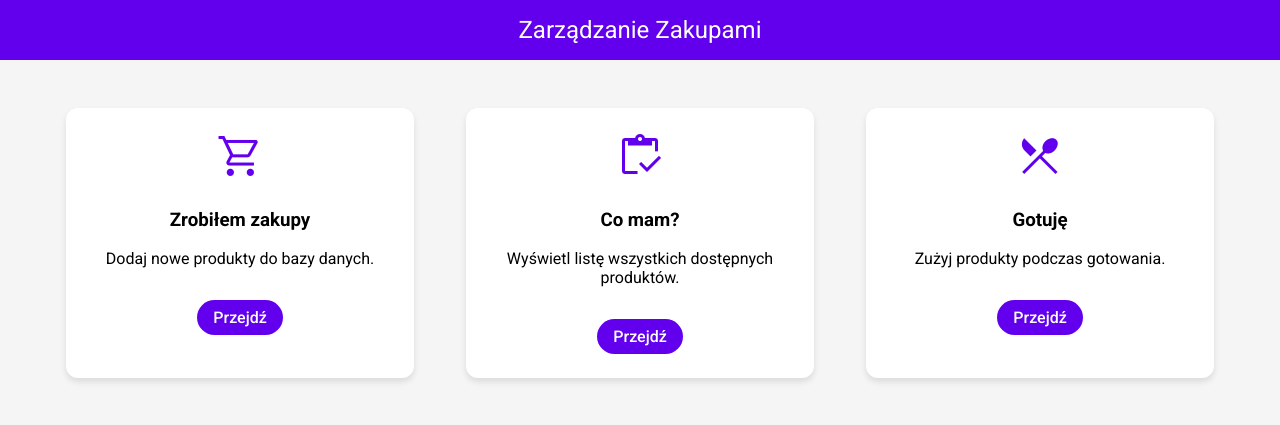
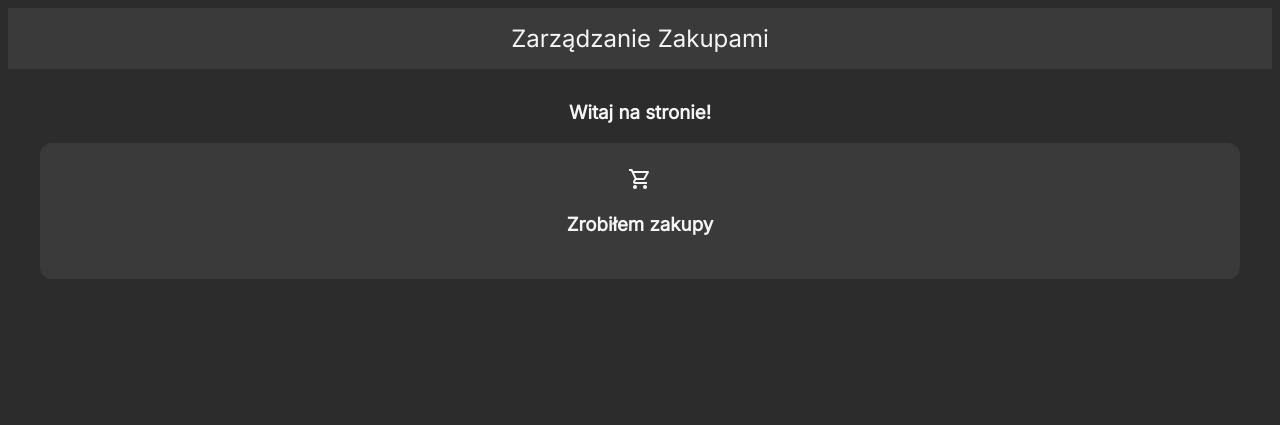
Before and after one commit to codemarcinu/shopping_management, a Flask app: page / in a window 1280 px wide. Shown: the top 425 px of the page. Run offline with Flask 3, Linux system fonts and the light colour scheme.

Commit message:
Update index.html

```diff
--- a/templates/index.html
+++ b/templates/index.html
@@ -4,81 +4,49 @@
     <meta charset="UTF-8">
     <meta name="viewport" content="width=device-width, initial-scale=1.0">
     <title>Strona Główna</title>
-    <!-- Google Fonts & Icons -->
-    <link href="https://fonts.googleapis.com/css2?family=Roboto:wght@400;500;700&display=swap" rel="stylesheet">
+    <link href="https://fonts.googleapis.com/css2?family=Inter:wght@300;400&display=swap" rel="stylesheet">
     <link href="https://fonts.googleapis.com/css2?family=Material+Symbols+Outlined" rel="stylesheet">
-    <!-- Wbudowane style -->
     <style>
         :root {
-            --md-primary: #6200EE; /* Primary kolor */
-            --md-primary-container: #BB86FC; /* Primary Container */
-            --md-secondary: #03DAC6; /* Secondary */
-            --md-background: #F5F5F5; /* Tło */
-            --md-surface: #FFFFFF; /* Powierzchnie */
-            --md-on-primary: #FFFFFF; /* Tekst na kolorze primary */
+            --primary-color: #2C2C2C;
+            --secondary-color: #3A3A3A;
+            --text-color: #F5F5F5;
+            --hover-color: #444444;
         }
-
         body {
-            font-family: 'Roboto', sans-serif;
-            background-color: var(--md-background);
-            margin: 0;
-            padding: 0;
+            font-family: 'Inter', sans-serif;
+            background-color: var(--primary-color);
+            color: var(--text-color);
         }
-
         nav {
-            background-color: var(--md-primary);
+            background-color: var(--secondary-color);
             padding: 1rem;
         }
-
         nav a {
-            color: var(--md-on-primary);
+            color: var(--text-color);
+            text-decoration: none;
             font-size: 1.5rem;
-            text-decoration: none;
             text-align: center;
             display: block;
         }
-
         .container {
             max-width: 1200px;
             margin: 2rem auto;
-            padding: 0 1rem;
-        }
-
-        .row {
-            display: flex;
-            justify-content: space-around;
-            flex-wrap: wrap;
-        }
-
-        .card {
-            background-color: var(--md-surface);
-            border-radius: 12px;
-            box-shadow: 0px 4px 6px rgba(0, 0, 0, 0.1);
-            width: 300px;
-            margin: 1rem;
-            padding: 1.5rem;
             text-align: center;
         }
-
-        .card i, .card .material-symbols-outlined {
-            font-size: 48px;
-            color: var(--md-primary);
-            margin-bottom: 10px;
+        .card {
+            background-color: var(--secondary-color);
+            border-radius: 12px;
+            padding: 1.5rem;
+            margin: 1rem auto;
         }
-
-        .card .btn {
-            background-color: var(--md-primary);
-            color: var(--md-on-primary);
-            border-radius: 20px;
-            font-weight: 500;
+        .btn {
+            background-color: var(--hover-color);
+            color: var(--text-color);
+            border-radius: 8px;
             text-decoration: none;
             padding: 0.5rem 1rem;
             display: inline-block;
-            margin-top: 1rem;
-        }
-
-        .card .btn:hover {
-            background-color: var(--md-primary-container);
         }
     </style>
 </head>
@@ -87,25 +55,10 @@
         <a href="/">Zarządzanie Zakupami</a>
     </nav>
     <div class="container">
-        <div class="row">
-            <div class="card">
-                <span class="material-symbols-outlined">shopping_cart</span>
-                <h3>Zrobiłem zakupy</h3>
-                <p>Dodaj nowe produkty do bazy danych.</p>
-                <a href="/dodaj" class="btn">Przejdź</a>
-            </div>
-            <div class="card">
-                <span class="material-symbols-outlined">inventory</span>
-                <h3>Co mam?</h3>
-                <p>Wyświetl listę wszystkich dostępnych produktów.</p>
-                <a href="/co-mam" class="btn">Przejdź</a>
-            </div>
-            <div class="card">
-                <span class="material-symbols-outlined">restaurant_menu</span>
-                <h3>Gotuję</h3>
-                <p>Zużyj produkty podczas gotowania.</p>
-                <a href="/gotuje" class="btn">Przejdź</a>
-            </div>
+        <h3>Witaj na stronie!</h3>
+        <div class="card">
+            <span class="material-symbols-outlined">shopping_cart</span>
+            <h3>Zrobiłem zakupy</h3>
         </div>
     </div>
 </body>
```
